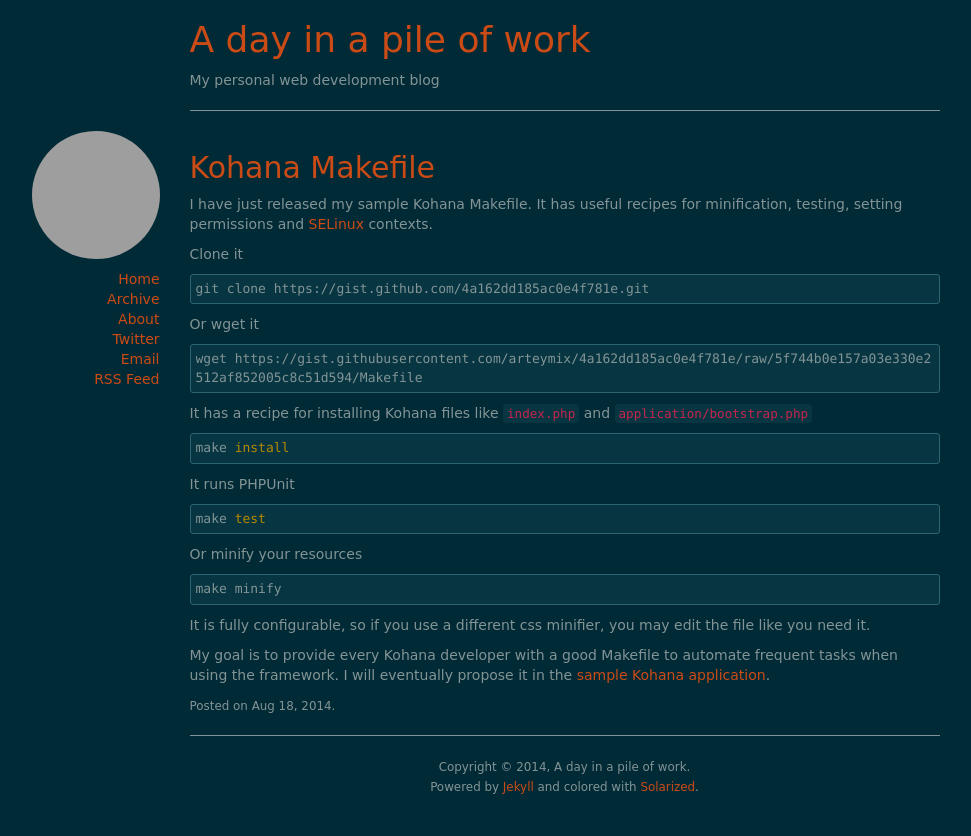
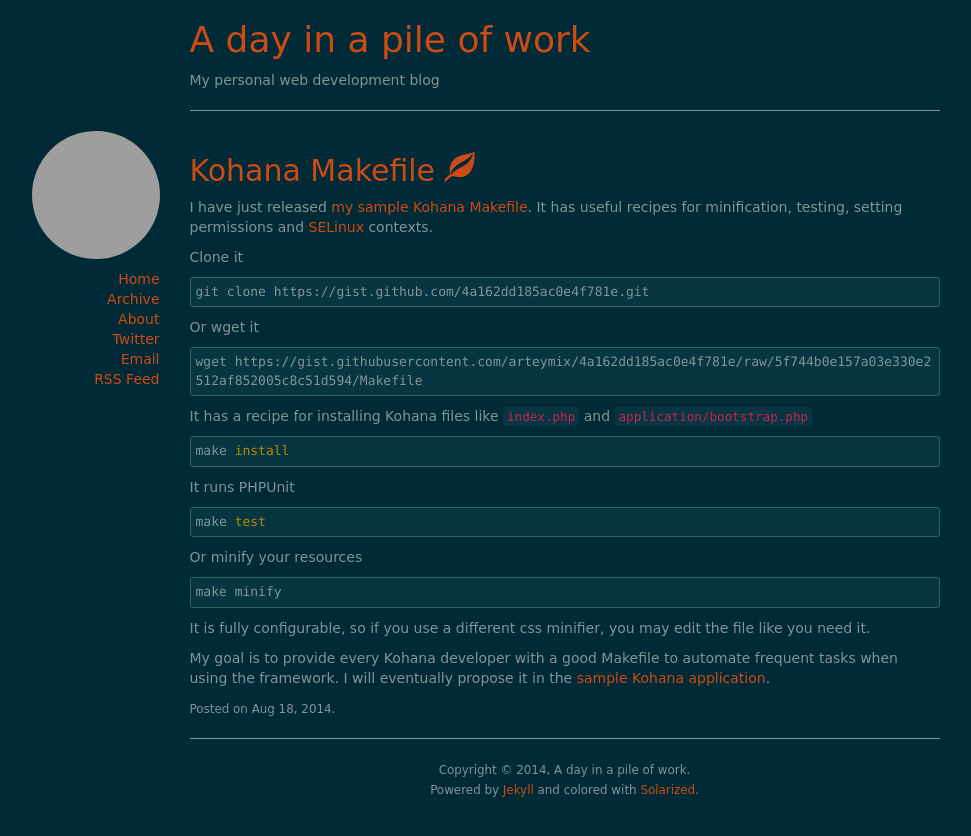
Before and after one commit to arteymix/arteymix.github.io, a Jekyll site: the page built from _posts/2014-08-18-kohana-makefile.md, in a window 1280 px wide. Shown: the top 836 px of the page, without its empty margins (173-1144 px from the left). Built offline with Jekyll 4.4.1, drawn with Linux system fonts in a browser that asks for light colours; some web fonts are replaced; grey boxes are pictures that could not be loaded.

```diff
--- a/_layouts/post.html
+++ b/_layouts/post.html
@@ -7,7 +7,7 @@ keywords: php, kohana, twig
     <h2>
         {% if page.external-url %}
                 <a href="{{ page.external-url }}">{{ page.title }}</a>
-                <a class="anchor" href="{{ page.url }}"><i class="icon-anchor"></i></a>
+                <a class="anchor" href="{{ page.url }}"><i class="glyphicon glyphicon-leaf"></i></a>
         {% else %}
                 <a href="{{ page.url }}">{{ page.title }}</a>
         {% endif %}
--- a/_posts/2014-08-18-kohana-makefile.md
+++ b/_posts/2014-08-18-kohana-makefile.md
@@ -5,10 +5,12 @@ category: kohana
 tags: kohana
 layout: post
 keywords: selinux, makefile, make, kohana
+external-url: https://gist.github.com/arteymix/4a162dd185ac0e4f781e
 ---
 
-I have just released my sample Kohana Makefile. It has useful recipes for
-minification, testing, setting permissions and [SELinux](http://wikipedia.com/wiki/SELinux) contexts.
+I have just released [my sample Kohana Makefile](https://gist.github.com/arteymix/4a162dd185ac0e4f781e).
+It has useful recipes for minification, testing, setting permissions and
+[SELinux](http://wikipedia.com/wiki/SELinux) contexts.
 
 Clone it
 {% highlight bash %}
--- a/index.html
+++ b/index.html
@@ -10,7 +10,7 @@ layout: default
         <h2>
             {% if post.external-url %}
                 <a href="{{ post.external-url }}">{{ post.title }}</a>
-                <a class="anchor" href="{{ post.url }}"><i class="glyphicon glyphicon-anchor"></i></a>
+                <a class="anchor" href="{{ post.url }}"><i class="glyphicon glyphicon-leaf"></i></a>
             {% else %}
                 <a href="{{ post.url }}">{{ post.title }}</a>
             {% endif %}
```
